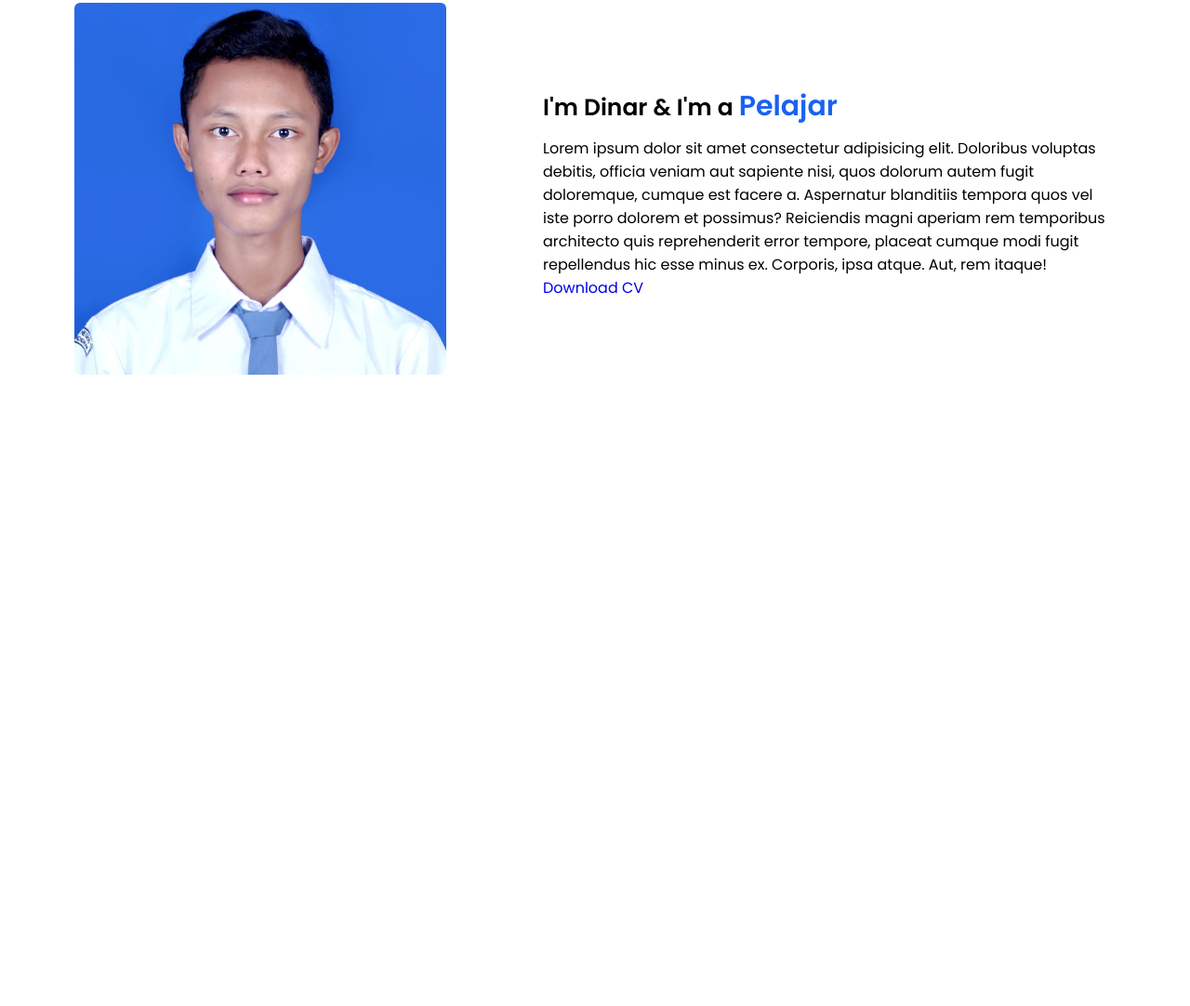
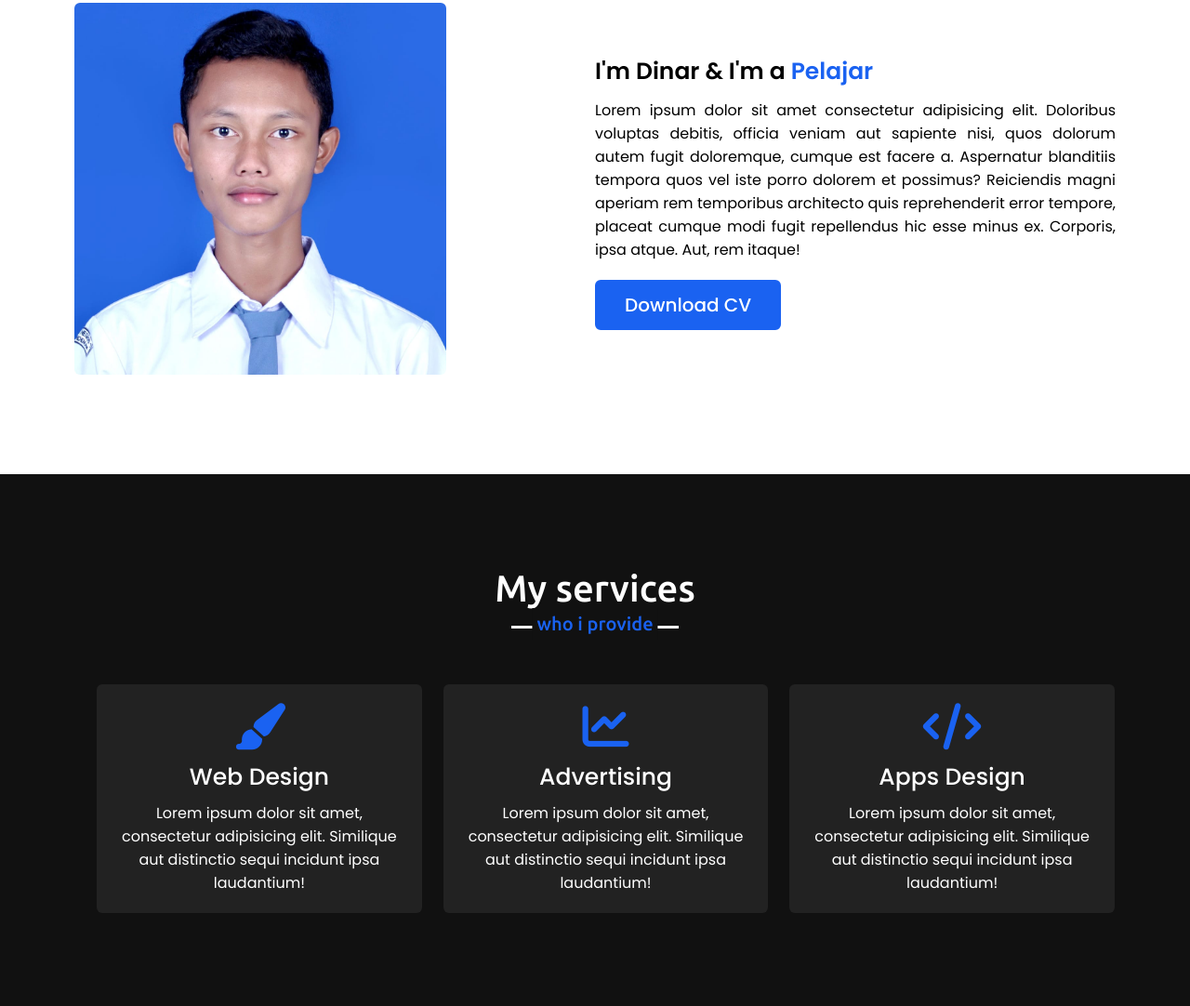
Before and after one commit to Dinar10/Website-Portfolio, a plain HTML site: page index.html in a window 1280 px wide. Shown: the part 1023-2105 px from the top of the page at 93% size. Before the commit the page ends 1533 px from the top, so only its background shows below. Drawn offline with nearby package versions, Linux system fonts and the light colour scheme.

Commit message:
update about & add services section

```diff
--- a/index.html
+++ b/index.html
@@ -67,6 +67,39 @@
     </section>
     <!-- about section end -->
 
+    <!-- service section start -->
+    <section class="services" id="services">
+      <div class="max-width">
+        <h2 class="title">My services</h2>
+        <div class="serv-content">
+          <div class="card">
+            <div class="box">
+              <i class="fas fa-paint-brush"></i>
+              <div class="text">Web Design</div>
+              <p>Lorem ipsum dolor sit amet, consectetur adipisicing elit. Similique aut distinctio sequi incidunt ipsa laudantium!</p>
+            </div>
+          </div>
+          <!-- batas -->
+          <div class="card">
+            <div class="box">
+              <i class="fas fa-chart-line"></i>
+              <div class="text">Advertising</div>
+              <p>Lorem ipsum dolor sit amet, consectetur adipisicing elit. Similique aut distinctio sequi incidunt ipsa laudantium!</p>
+            </div>
+          </div>
+          <!-- batas -->
+          <div class="card">
+            <div class="box">
+              <i class="fas fa-code"></i>
+              <div class="text">Apps Design</div>
+              <p>Lorem ipsum dolor sit amet, consectetur adipisicing elit. Similique aut distinctio sequi incidunt ipsa laudantium!</p>
+            </div>
+          </div>
+        </div>
+      </div>
+    </section>
+    <!-- service section end -->
+
     <script src="script.js"></script>
   </body>
 </html>
--- a/style.css
+++ b/style.css
@@ -24,7 +24,7 @@
 }
 .navbar.sticky {
   padding: 15px 0;
-  background: #1a62f1;
+  background: #274b74;
 }
 .navbar .max-width {
   display: flex;
@@ -37,7 +37,7 @@
   font-weight: 600;
 }
 .navbar .logo a span {
-  color: #1a62f1;
+  color: #274b74;
   transition: all 0.3s ease;
 }
 .navbar.sticky .logo a span {
@@ -55,7 +55,7 @@
   transition: color 0.3s ease;
 }
 .navbar .menu li a:hover {
-  color: #1a62f1;
+  color: #2567ec;
 }
 .navbar.sticky .menu li a:hover {
   color: #fff;
@@ -119,16 +119,13 @@
   background: none;
 }
 
-/* ------------------------------------------
-  about section
-  --------------------------------------------- */
+/* -----------------------
+  All content Similar code
+  -------------------------- */
 section {
   padding: 100px 0;
 }
-.about {
-  font-family: 'Poppins', sans-serif;
-}
-.about .title {
+section .title {
   position: relative;
   text-align: center;
   font-size: 40px;
@@ -137,7 +134,7 @@ section {
   padding-bottom: 20px;
   font-family: 'Ubuntu', sans-serif;
 }
-.about .title::before {
+section .title::before {
   content: '';
   position: absolute;
   bottom: 0;
@@ -147,8 +144,7 @@ section {
   background: #111;
   transform: translateX(-50%);
 }
-.about .title::after {
-  content: 'who i am';
+section .title::after {
   position: absolute;
   bottom: -12px;
   left: 50%;
@@ -158,7 +154,19 @@ section {
   background: #fff;
   transform: translateX(-50%);
 }
-.about .about-content {
+
+/* ------------------------------------------
+  about section
+  --------------------------------------------- */
+.about,
+.services {
+  font-family: 'Poppins', sans-serif;
+}
+.about .title::after {
+  content: 'who i m';
+}
+.about .about-content,
+.services .serv-content {
   display: flex;
   flex-wrap: wrap;
   align-items: center;
@@ -183,15 +191,76 @@ section {
 }
 .about .about-content .right .text span {
   color: #1a62f1;
-  font-size: 30px;
+}
+/* --- bisa rapi texte --- */
+.about .about-content .right p {
+  text-align: justify;
+}
+.about .about-content .right a {
+  display: inline-block;
+  background: #1a62f1;
+  color: #fff;
+  font-size: 20px;
+  font-weight: 500;
+  padding: 10px 30px;
+  margin-top: 20px;
+  border-radius: 6px;
+  border: 2px solid #1a62f1;
+  transition: all 0.3s ease;
+}
+.about .about-content .right a:hover {
+  color: #4f84ee;
+  background: none;
+}
+.about .about-content .column {
+  width: 50%;
 }
 
+/* ------------------------
+  Services Section
+  ---------------------------------- */
+.services {
+  color: #fff;
+  background: #111;
+}
+.services .title::before {
+  background: #fff;
+}
+.services .title::after {
+  background: #111;
+  content: 'who i provide';
+}
+.services .serv-content .card {
+  width: calc(33% - 20px);
+  background: #222;
+  text-align: center;
+  border-radius: 6px;
+  padding: 20px 25px;
+  margin-left: 23px;
+  cursor: pointer;
+}
+.services .serv-content .card i {
+  font-size: 50px;
+  color: #1a62f1;
+}
+.services .serv-content .card .text {
+  font-size: 25px;
+  font-weight: 500;
+  margin: 10px 0 7px 0;
+}
 /* ----------------------------------
   responsive media query start
   ----------------------------------------------------*/
-@media (max-width: 1104px) {
+@media (max-width: 1300px) {
   .home .max-width {
     margin-left: 0px;
+  }
+}
+
+@media (max-width: 1104px) {
+  .about .about-content .left img {
+    height: 350px;
+    width: 350px;
   }
 }
 
@@ -244,6 +313,21 @@ section {
     font-size: 23px;
     padding: 10px 30px;
   }
+  /* --- batas about --- */
+  .max-width {
+    max-width: 800px;
+  }
+  .about .about-content .column {
+    width: 100%;
+  }
+  .about .about-content .left {
+    display: flex;
+    justify-content: center;
+    margin: 0 auto 60px;
+  }
+  .about .about-content .right {
+    flex: 100%;
+  }
 }
 
 @media (max-width: 690px) {
```
